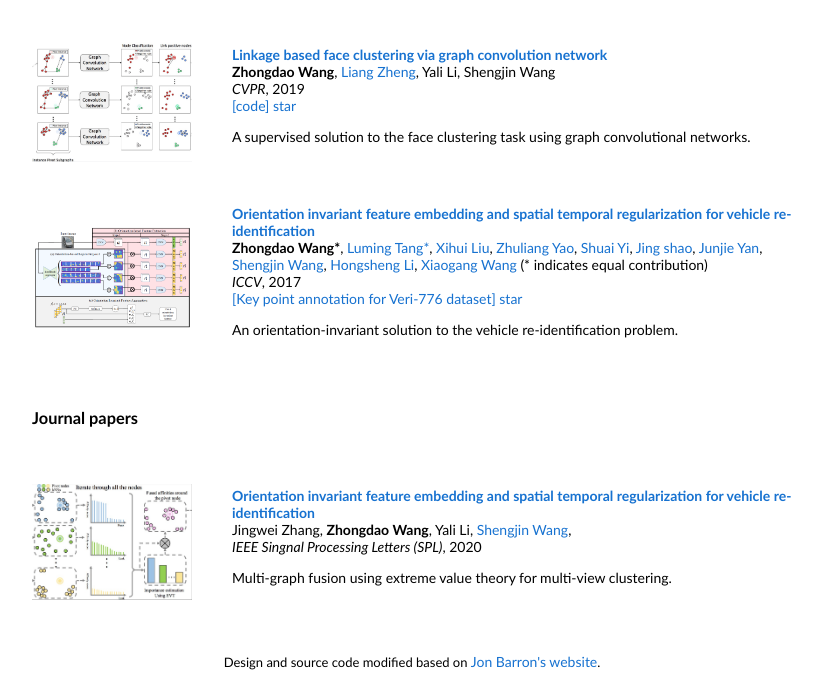
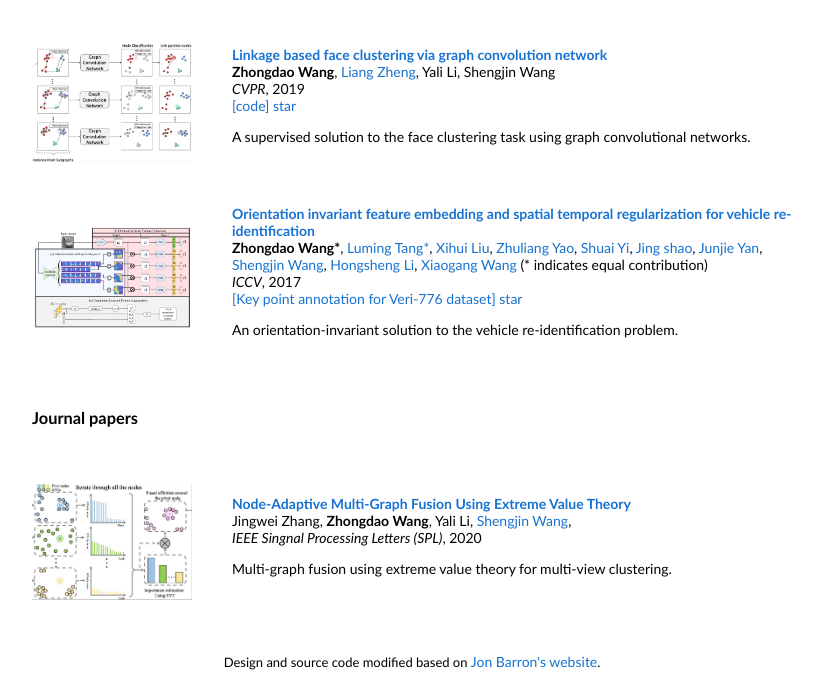
Before and after one commit to Zhongdao/Zhongdao.github.io, a plain HTML site: page index.html in a window 1280 px wide. Shown: the part 1264-1955 px from the top of the page, without its empty margins (228-1049 px from the left). Drawn offline with Linux system fonts and the light colour scheme.

Commit message:
correct title

```diff
--- a/index.html
+++ b/index.html
@@ -235,7 +235,7 @@
             </td>
             <td style="padding:20px;width:75%;vertical-align:middle">
               <a href="https://ieeexplore.ieee.org/abstract/document/8977386">
-                <papertitle>Orientation invariant feature embedding and spatial temporal regularization for vehicle re-identification</papertitle>
+                <papertitle>Node-Adaptive Multi-Graph Fusion Using Extreme Value Theory</papertitle>
               </a>
               <br>
               Jingwei Zhang,
```
